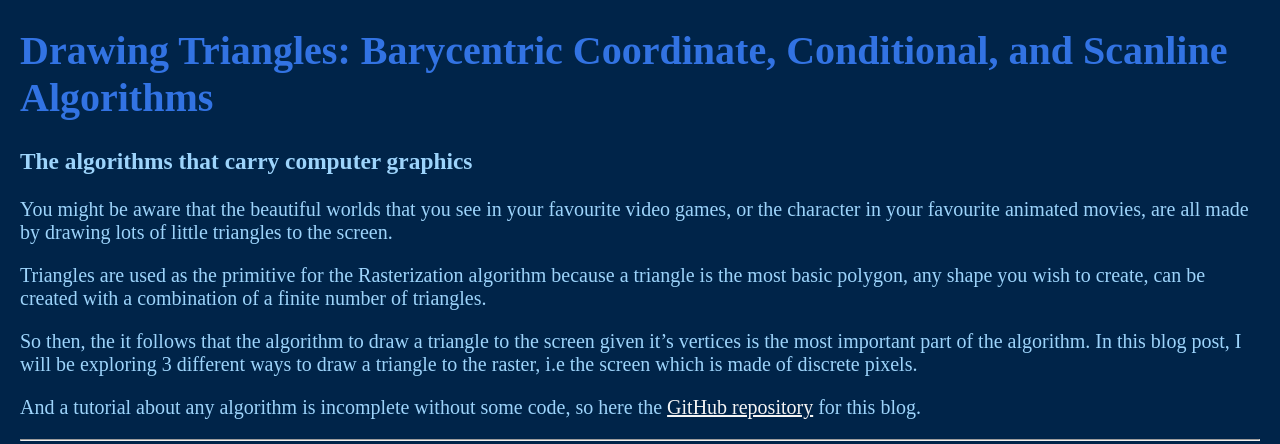
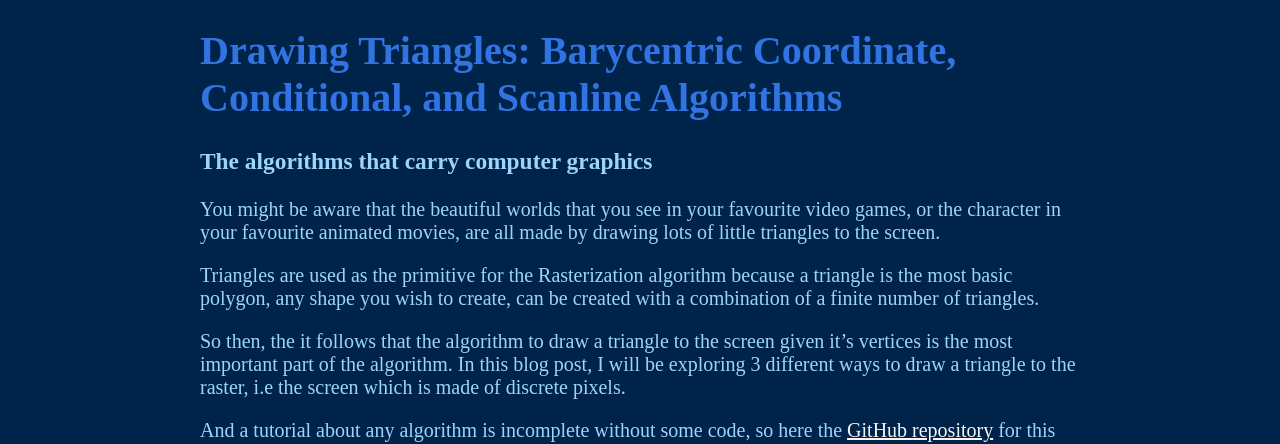
Before and after one commit to Bruhout/code-canvas, a plain HTML site: page fill-triangle/index.html in a window 1280 px wide. Shown: the top 444 px of the page. Drawn offline with Linux system fonts and the light colour scheme.

Commit message:
Add files via upload

```diff
--- a/fill-triangle/index.html
+++ b/fill-triangle/index.html
@@ -9,7 +9,7 @@
     </head>
 
     <body class="custom-body">
-        <h1 class="custom-title">Drawing Triangles: Barycentric Coordinate, Conditional, and Scanline Algorithms</h1>
+        <h1 class="custom-h1">Drawing Triangles: Barycentric Coordinate, Conditional, and Scanline Algorithms</h1>
         <h3 class="custom-h3">The algorithms that carry computer graphics</h3>
 
         <p>
--- a/fill-triangle/styles.css
+++ b/fill-triangle/styles.css
@@ -1,17 +1,40 @@
 .indent {
     margin-left: 2em;  /* Adjust the indentation value (e.g., 30px for 30 pixels) */
 }
+
+
+
+/*custom body responsive*/
 .custom-body {
     background-color: #002449;
     color: rgb(157, 212, 251);
     margin-top: 10px;
-    margin-right: 20px;
-    margin-bottom: 15px;
-    margin-left: 20px;
+    margin-right: 10px;
+    margin-bottom: 10px;
+    margin-left: 10px;
     font-family: "Lucida bright";
     font-size: 20px;
 }
-.custom-title {
+@media screen and (min-aspect-ratio: 1/1) {
+    .custom-body {
+      margin-right: 50px;
+      margin-left: 50px;
+    }
+}
+@media screen and (min-aspect-ratio: 16/10) {
+    .custom-body {
+      margin-right: 200px;
+      margin-left: 200px;
+    }
+}
+@media screen and (max-width: 480px) {
+    .custom-body {
+      font-size: 15px;
+    }
+}
+
+
+.custom-h1 {
     color: #3273e3;
 }
 .custom-h2 {
```
